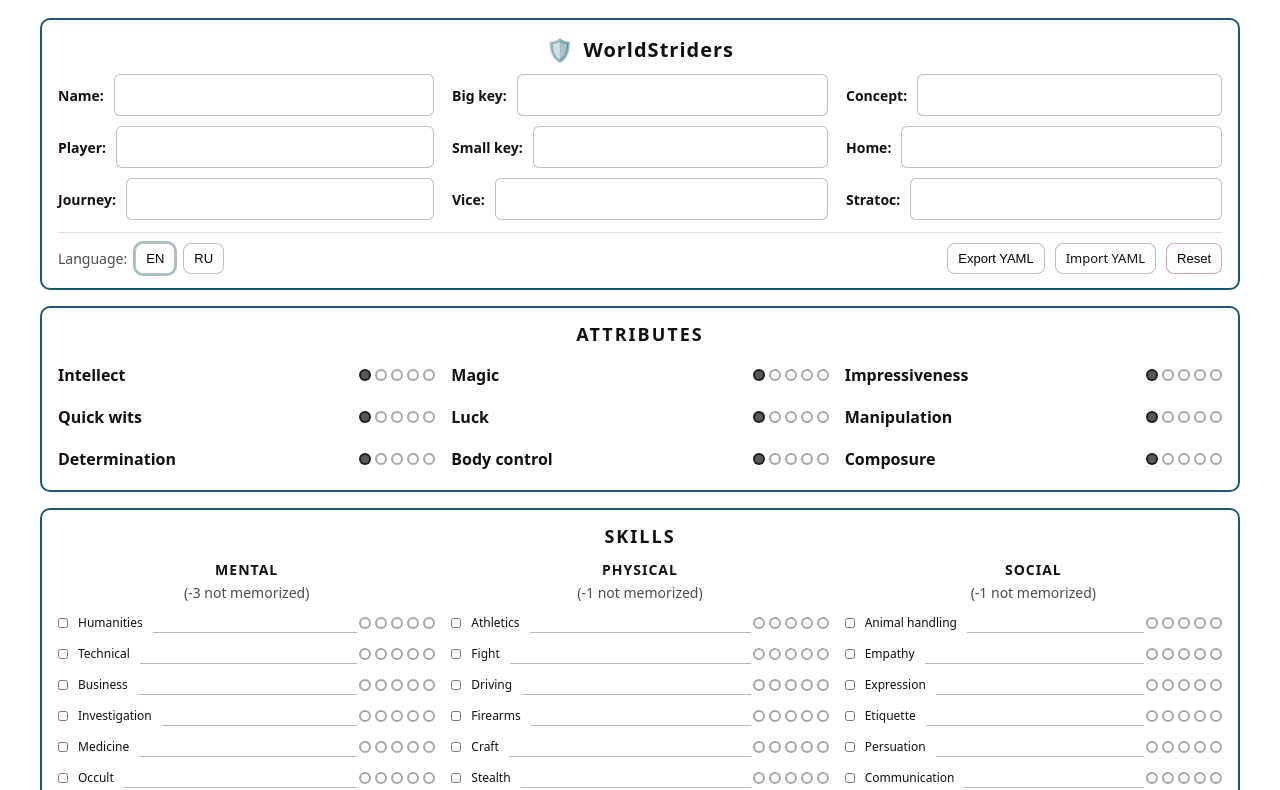
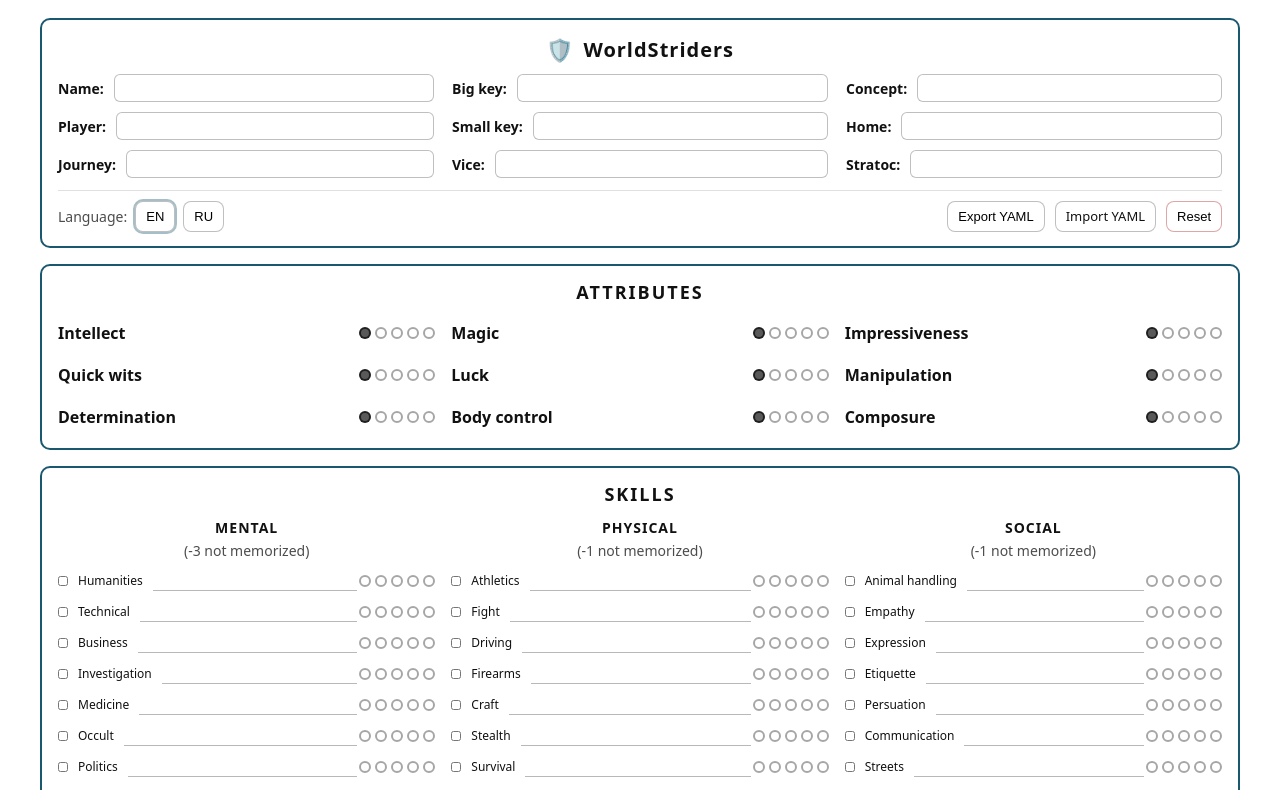
Before and after one commit to GennadiyZakharov/worldstriders-charlist, a Svelte app: page / in a window 1280 px wide. Shown: the top 790 px of the page. Built offline with nearby package versions, Linux system fonts and the light colour scheme.

Commit message:
CharacterMeta.svelte refactored to Svelte5.

```diff
--- a/src/components/CharacterMeta.svelte
+++ b/src/components/CharacterMeta.svelte
@@ -1,27 +1,43 @@
 <script lang="ts">
-    export let labels: {
-        name: string,
+    let {
+        labels,
+
+        name = $bindable(""),
+        player = $bindable(""),
+        journey = $bindable(""),
+
+        bigKey = $bindable(""),
+        smallKey = $bindable(""),
+        vice = $bindable(""),
+
+        concept = $bindable(""),
+        home = $bindable(""),
+        stratoc = $bindable("")
+    } = $props<{
+        labels: {
+            name: string;
+            player: string;
+            journey: string;
+            bigKey: string;
+            smallKey: string;
+            vice: string;
+            concept: string;
+            home: string;
+            stratoc: string;
+        };
+
+        name: string;
         player: string;
         journey: string;
+
         bigKey: string;
         smallKey: string;
         vice: string;
+
         concept: string;
         home: string;
         stratoc: string;
-    };
-
-    export let name: string;
-    export let player: string;
-    export let journey: string;
-
-    export let bigKey: string;
-    export let smallKey: string;
-    export let vice: string;
-
-    export let concept: string;
-    export let home: string;
-    export let stratoc: string;
+    }>();
 </script>
 
 <div class="metaGrid">
@@ -110,11 +126,11 @@
     }
 
     input {
-        height: 32px;
+        height: 18px;
         padding: 4px 6px;
         border-radius: 6px;
         border: 1px solid rgba(0, 0, 0, 0.25);
         background: white;
-        font-size: 14px;
+        font-size: 12px;
     }
 </style>
```
